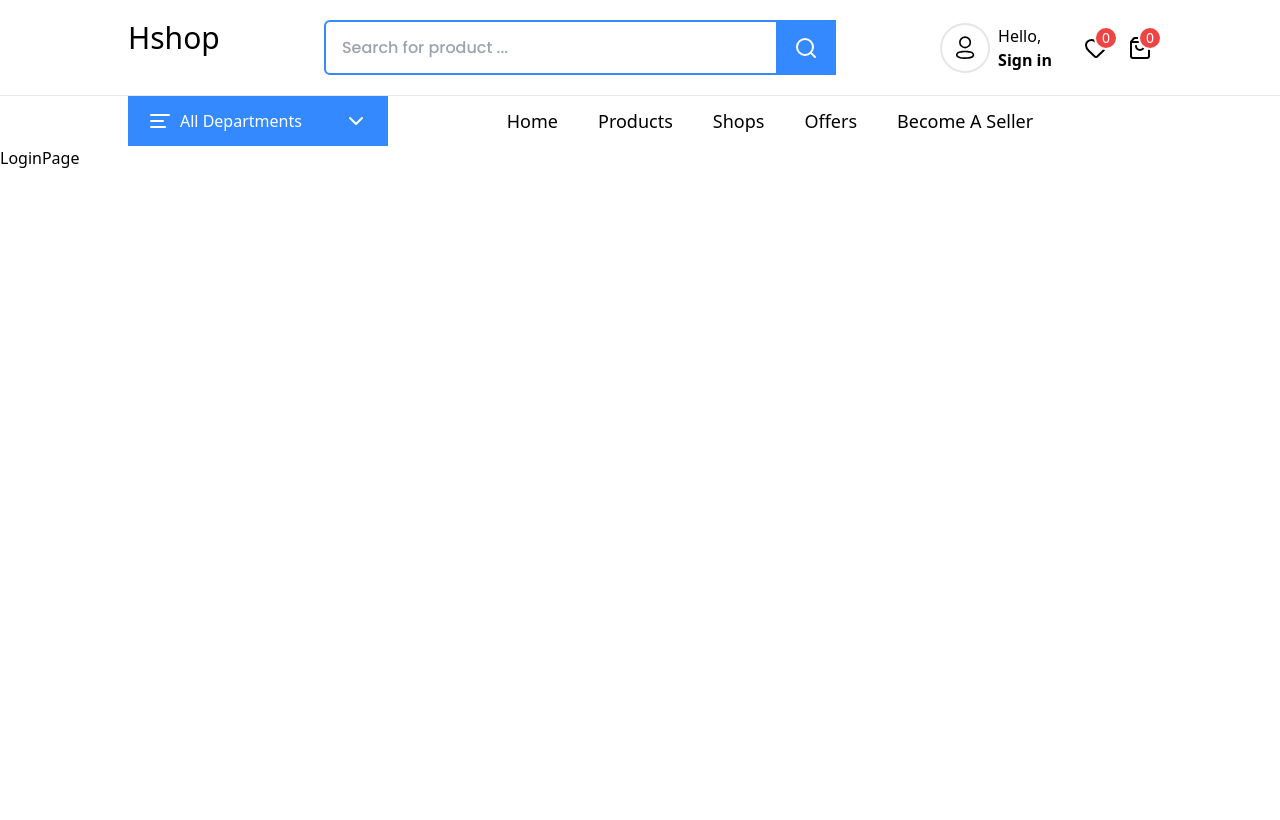
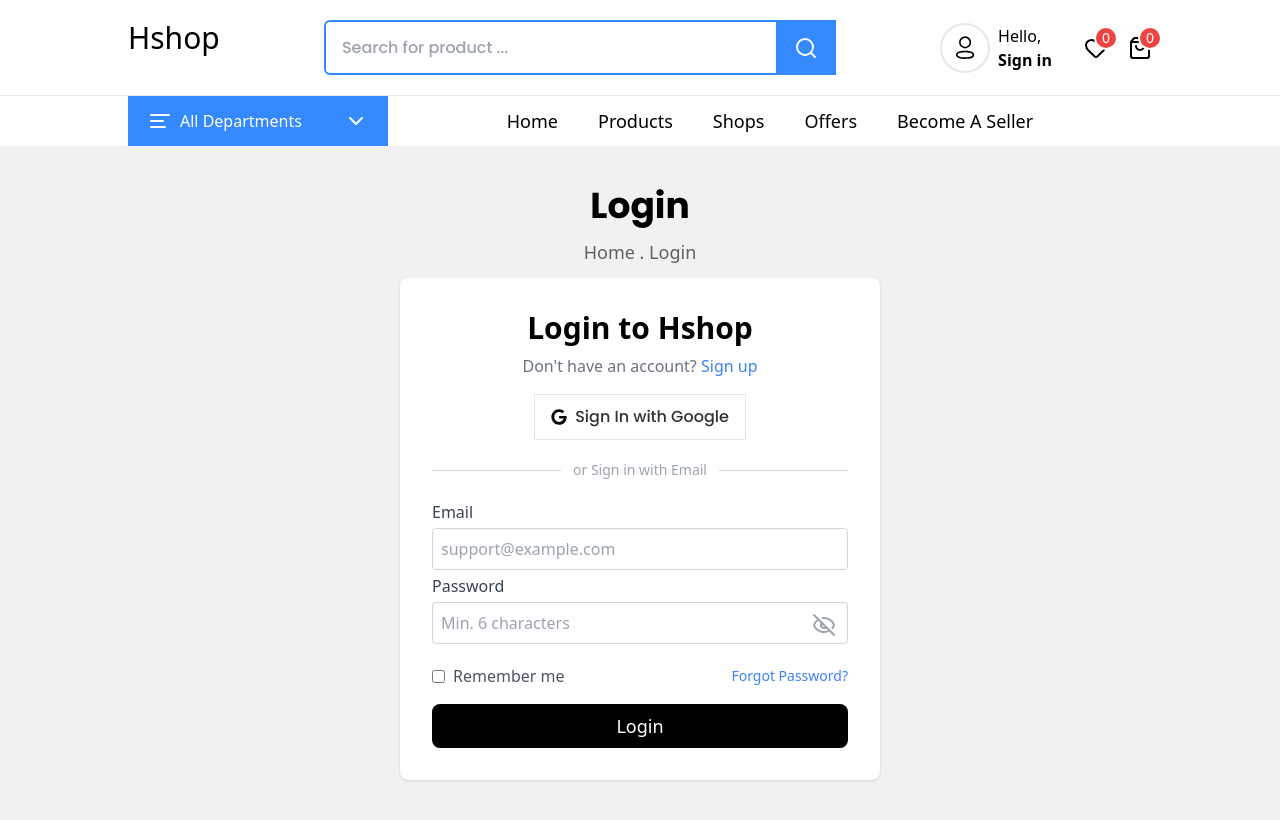
Before and after one commit to hakoom911/multi-v-ecommerce-shop, a Next.js app in the folder apps/user-ui/: page /login in a window 1280 px wide. Shown: the top 820 px of the page. Built offline with nearby package versions, Linux system fonts and the light colour scheme.

Commit message:
feat: complete the login page content.

```diff
--- a/apps/user-ui/src/app/(routes)/login/page.tsx
+++ b/apps/user-ui/src/app/(routes)/login/page.tsx
@@ -1,11 +1,134 @@
-import React from 'react'
+"use client";
+import GoogleButton from "apps/user-ui/src/components/google-button";
+import { Eye, EyeOff } from "lucide-react";
+import Link from "next/link";
+import { useRouter } from "next/navigation";
+import { useState } from "react";
+import { useForm } from "react-hook-form";
 
-type Props = {}
+type Props = {};
+
+type FormData = {
+  email: string;
+  password: string;
+};
 
 function LoginPage({}: Props) {
+  const [passVisible, setPassVisible] = useState(false);
+  const [serverError, setServerError] = useState<string | null>(null);
+  const [rememberMe, setRememberMe] = useState(false);
+
+  const router = useRouter();
+
+  const {
+    register,
+    handleSubmit,
+    formState: { errors },
+  } = useForm<FormData>();
+
+  const onSubmit = (data: FormData) => {};
+
   return (
-    <div>LoginPage</div>
-  )
+    <div className="w-full py-10 min-h-[85vh] bg-[#f1f1f1]">
+      <h1 className="text-4xl font-Poppins font-semibold text-black text-center">
+        Login
+      </h1>
+      <p className="text-center text-lg font-medium py-3 text-[#00000099]">
+        Home . Login
+      </p>
+      <div className="w-full flex justify-center">
+        <div className="md:w-[480px] p-8 bg-white shadow rounded-lg">
+          <h3 className="text-3xl font-semibold text-center mb-2">
+            Login to Hshop
+          </h3>
+          <p className="text-center text-gray-500 mb-4">
+            Don't have an account?{" "}
+            <Link href={"/signup"} className="text-blue-500">
+              Sign up
+            </Link>
+          </p>
+          <GoogleButton />
+          <div className="flex items-center my-5 text-gray-400 text-sm">
+            <div className="flex-1 border-t border-gray-300" />
+            <span className="px-3">or Sign in with Email</span>
+            <div className="flex-1 border-t border-gray-300" />
+          </div>
+
+          <form onSubmit={handleSubmit(onSubmit)}>
+            <label className="block text-gray-700 mb-1">Email</label>
+            <input
+              type="email"
+              placeholder="support@example.com"
+              className="w-full p-2 border border-gray-300 outline-0 !rounded mb-1"
+              {...register("email", {
+                required: "Email is required",
+                pattern: {
+                  value: /^[a-zA-Z0-9._%+-]+@[a-zA-Z0-9.-]+\.[a-zA-Z]{2,4}$/,
+                  message: "Invalid email address",
+                },
+              })}
+            />
+            {errors.email && (
+              <p className="text-red-500 text-sm">
+                {String(errors.email.message)}
+              </p>
+            )}
+            <label className="block text-gray-700 mb-1">Password</label>
+            <div className="relative">
+              <input
+                type={passVisible ? "text" : "password"}
+                placeholder="Min. 6 characters"
+                className="w-full p-2 border border-gray-300 outline-0 !rounded mb-1"
+                {...register("password", {
+                  required: "Password is required",
+                  minLength: {
+                    value: 6,
+                    message: "Password must be at least 6 characters",
+                  },
+                })}
+              />
+
+              <button
+                type="button"
+                onClick={() => setPassVisible(!passVisible)}
+                className="absolute inset-y-0 right-3 flex items-center text-gray-400"
+              >
+                {passVisible ? <Eye /> : <EyeOff />}
+              </button>
+              {errors.password && (
+                <p className="text-red-500 text-sm">
+                  {String(errors.password.message)}
+                </p>
+              )}
+            </div>
+            <div className="flex justify-between items-center my-4">
+              <label className="flex items-center text-gray-600">
+                <input
+                  type="checkbox"
+                  className="mr-2"
+                  checked={rememberMe}
+                  onChange={() => setRememberMe(!rememberMe)}
+                />
+                Remember me
+              </label>
+              <Link href={"/forgot-password"} className="text-blue-500 text-sm">
+                Forgot Password?
+              </Link>
+            </div>
+            <button
+              type="submit"
+              className="w-full text-lg cursor-pointer bg-black text-white py-2 rounded-lg"
+            >
+              Login
+            </button>
+            {serverError && (
+              <p className="text-red-500 text-sm mt-2">{serverError}</p>
+            )}
+          </form>
+        </div>
+      </div>
+    </div>
+  );
 }
 
-export default LoginPage
+export default LoginPage;
```
